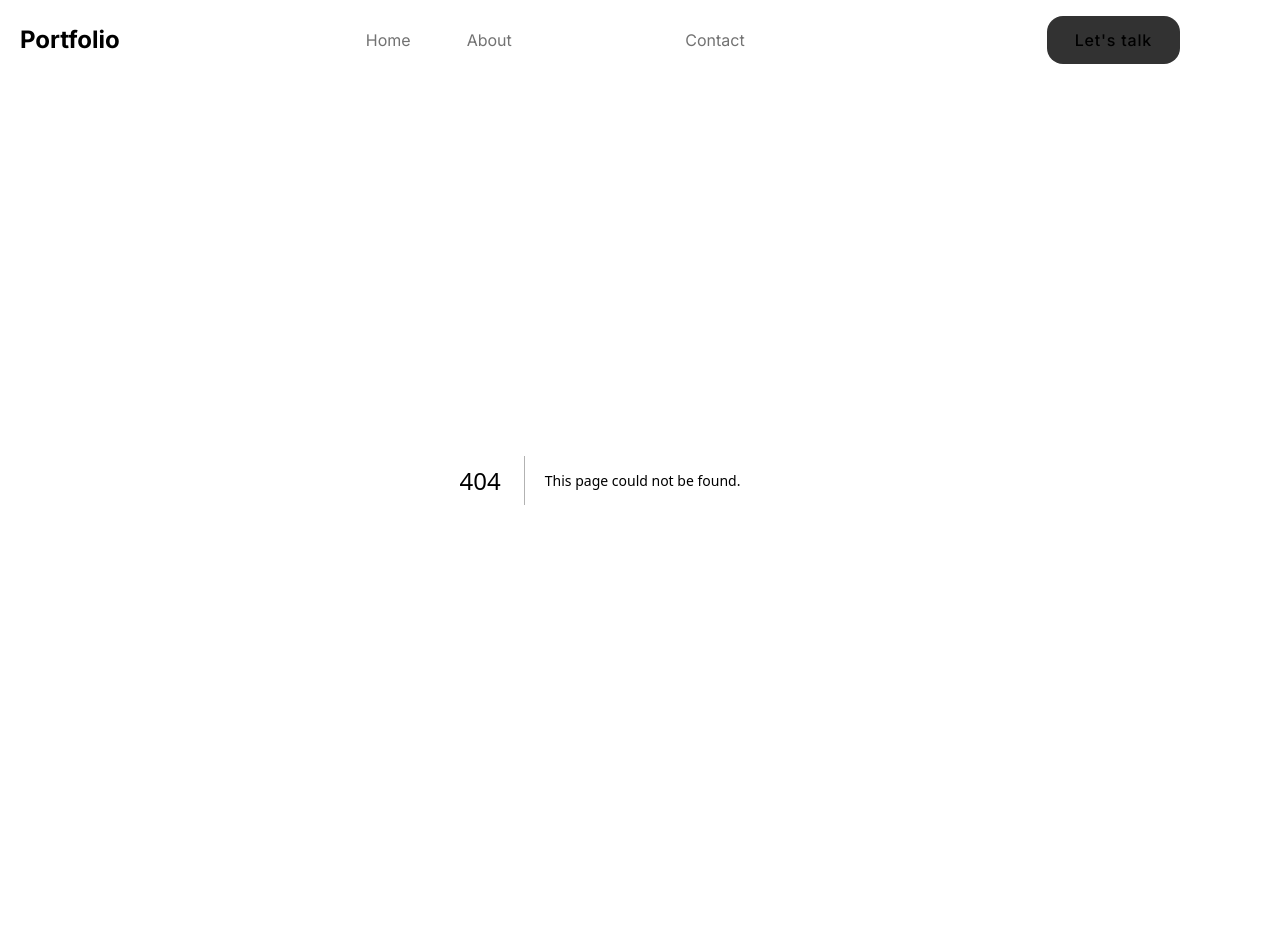
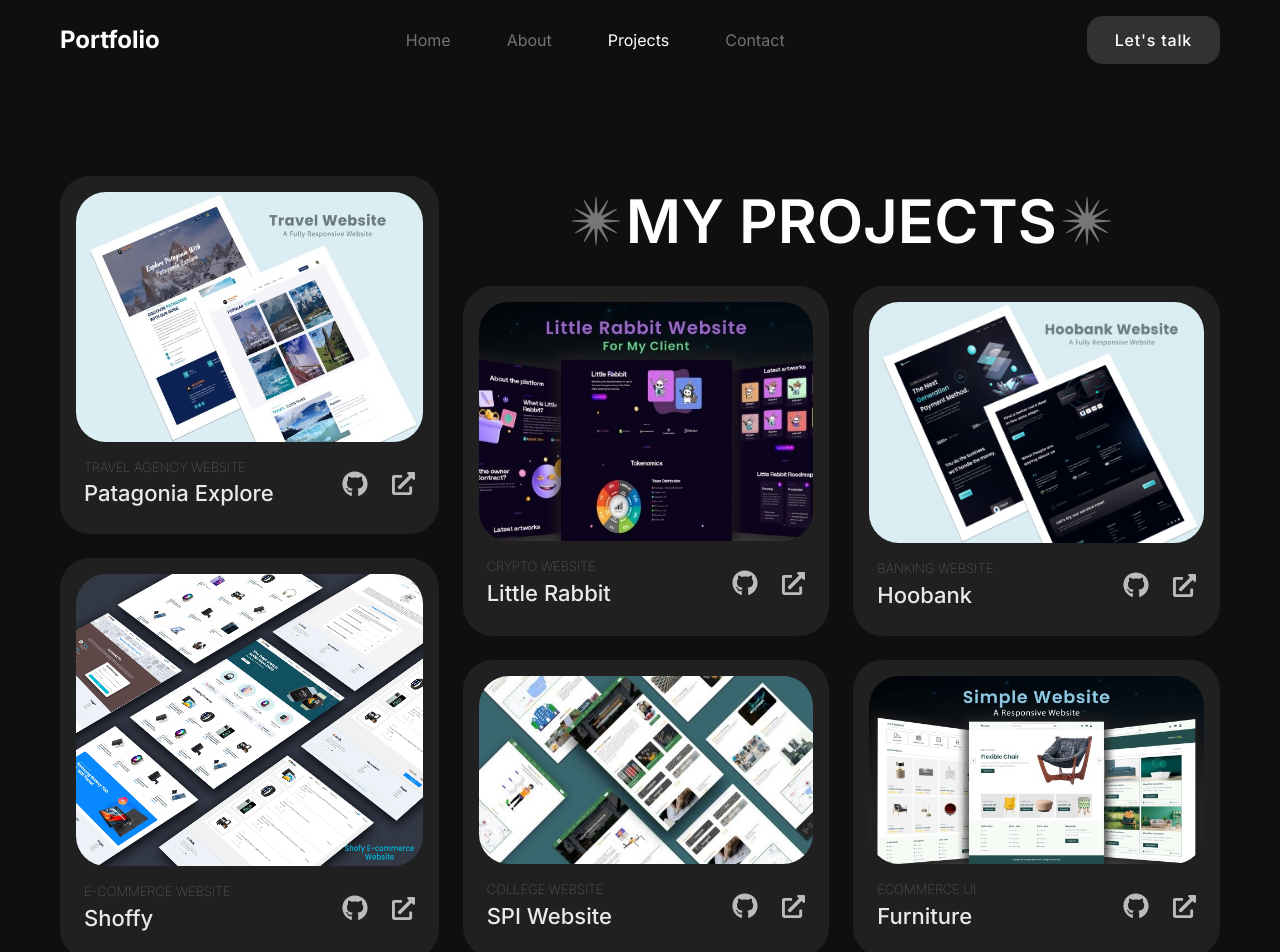
Before and after one commit to Shakiqurrahman/Portfolio-NextJS, a Next.js app: page /projects in a window 1280 px wide. Before the commit this address had no page. Shown: the top 952 px of the page. Built offline with nearby package versions, Linux system fonts and the light colour scheme.

Commit message:
projects page added

```diff
--- /dev/null
+++ b/src/app/projects/page.jsx
@@ -0,0 +1,217 @@
+import Image from "next/image";
+import Link from "next/link";
+import { FaExternalLinkAlt, FaGithub } from "react-icons/fa";
+
+import Image5 from "@/../public/assets/College website mockup.jpg";
+import Image4 from "@/../public/assets/Hoobank mockup.jpg";
+import Image6 from "@/../public/assets/img5.jpg";
+import Image3 from "@/../public/assets/Little Rabbit Mockup.jpg";
+import Image1 from "@/../public/assets/patagoniaexplore.jpg";
+import Image2 from "@/../public/assets/shofy e-commerce.jpg";
+import star from "@/../public/assets/star.png";
+
+const ProjectsPage = () => {
+  return (
+    <section className="max-width flex flex-col md:flex-row gap-6 mt-24">
+      <div className="md:hidden flex justify-center items-center mb-3">
+        <Image className="md:w-auto w-7" src={star} alt="star icon" />
+        <h1 className="uppercase sm:text-[40px] text-[25px] font-semibold mx-1.5">
+          My Projects
+        </h1>
+        <Image className="md:w-auto w-7" src={star} alt="star icon" />
+      </div>
+      <div className="md:w-1/3 flex flex-col">
+        {/* Image-1  */}
+        <div className="bg-[#202020] p-4 pb-6 rounded-[30px] mb-6">
+          <Image
+            className="w-full rounded-[30px] mb-4"
+            src={Image1}
+            alt="Project 1"
+          />
+          <div className="flex justify-between items-center  mx-2">
+            <div>
+              <p className="opacity-60 text-[13px] text-[#bcbcbc] uppercase font-thin">
+                Travel Agency Website
+              </p>
+              <h1 className="text-[22px] opacity-90 font-medium">
+                Patagonia Explore
+              </h1>
+            </div>
+            <span className="flex gap-6 items-center  ">
+              <Link
+                href="https://github.com/Md-TarikulIslam/travel"
+                target="_blank"
+              >
+                <FaGithub className="text-[26px] opacity-70 hover:opacity-100 duration-300" />
+              </Link>
+              <Link href="https://patagoniaexplore.com" target="_blank">
+                <FaExternalLinkAlt className="text-[23px] opacity-70 hover:opacity-100 duration-300" />
+              </Link>
+            </span>
+          </div>
+        </div>
+
+        {/* Image-2  */}
+        <div className="flex-1 bg-[#202020] p-4 pb-6 rounded-[30px]">
+          <Image
+            className="w-full lg:h-[280px] xl:h-[292px] rounded-[30px] mb-4"
+            src={Image2}
+            alt="Project 1"
+          />
+          <div className="flex justify-between items-center   mx-2">
+            <div>
+              <p className="opacity-60 text-[13px] text-[#bcbcbc] uppercase font-thin">
+                E-commerce Website
+              </p>
+              <h1 className="text-[22px] opacity-90 font-medium">Shoffy</h1>
+            </div>
+            <span className="flex gap-6 items-center  ">
+              <Link
+                href="https://github.com/Shakiqurrahman/shofy-ecommerce"
+                target="_blank"
+              >
+                <FaGithub className="text-[26px] opacity-70 hover:opacity-100 duration-300" />
+              </Link>
+              <Link href="https://shofy-ecommerce.netlify.app/" target="_blank">
+                <FaExternalLinkAlt className="text-[23px] opacity-70 hover:opacity-100 duration-300" />
+              </Link>
+            </span>
+          </div>
+        </div>
+      </div>
+      <div className="md:w-2/3">
+        <div className="hidden md:flex justify-center items-center mb-5">
+          <Image className="md:w-auto w-7" src={star} alt="star icon" />
+          <h1 className="uppercase lg:text-[60px] md:text-[40px] text-[25px] font-semibold mx-1.5">
+            My Projects
+          </h1>
+          <Image className="md:w-auto w-7" src={star} alt="star icon" />
+        </div>
+        <div className="wrapper grid grid-cols-1 md:grid-cols-2 gap-6">
+          {/* Image-3  */}
+          <div className="bg-[#202020] p-4 pb-6 rounded-[30px]">
+            <Image
+              className="w-full rounded-[30px] mb-4"
+              src={Image3}
+              alt="Project 1"
+            />
+            <div className="flex justify-between items-center   mx-2">
+              <div>
+                <p className="opacity-60 text-[13px] text-[#bcbcbc] uppercase font-thin">
+                  Crypto Website
+                </p>
+                <h1 className="text-[22px] opacity-90 font-medium">
+                  Little Rabbit
+                </h1>
+              </div>
+              <span className="flex gap-6 items-center  ">
+                <Link href="" target="_blank">
+                  <FaGithub className="text-[26px] opacity-70 hover:opacity-100 duration-300" />
+                </Link>
+                <Link href="" target="_blank">
+                  <FaExternalLinkAlt className="text-[23px] opacity-70 hover:opacity-100 duration-300" />
+                </Link>
+              </span>
+            </div>
+          </div>
+
+          {/* Image-4  */}
+          <div className="bg-[#202020] p-4 pb-6 rounded-[30px]">
+            <Image
+              className="w-full rounded-[30px] mb-4"
+              src={Image4}
+              alt="Project 1"
+            />
+            <div className="flex justify-between items-center  mx-2">
+              <div>
+                <p className="opacity-60 text-[13px] text-[#bcbcbc] uppercase font-thin">
+                  Banking Website
+                </p>
+                <h1 className="text-[22px] opacity-90 font-medium">Hoobank</h1>
+              </div>
+              <span className="flex gap-6 items-center  ">
+                <Link
+                  href="https://github.com/learnwithancor/hoobank-project"
+                  target="_blank"
+                >
+                  <FaGithub className="text-[26px] opacity-70 hover:opacity-100 duration-300" />
+                </Link>
+                <Link
+                  href="https://hoobank-online.netlify.app/"
+                  target="_blank"
+                >
+                  <FaExternalLinkAlt className="text-[23px] opacity-70 hover:opacity-100 duration-300" />
+                </Link>
+              </span>
+            </div>
+          </div>
+
+          {/* Image-5  */}
+          <div className="bg-[#202020] p-4 pb-6 rounded-[30px]">
+            <Image
+              className="w-full rounded-[30px] mb-4"
+              src={Image5}
+              alt="Project 1"
+            />
+            <div className="flex justify-between items-center  mx-2">
+              <div>
+                <p className="opacity-60 text-[13px] text-[#bcbcbc] uppercase font-thin">
+                  College Website
+                </p>
+                <h1 className="text-[22px] opacity-90 font-medium">
+                  SPI Website
+                </h1>
+              </div>
+              <span className="flex gap-6 items-center  ">
+                <Link
+                  href="https://github.com/Shakiqurrahman/spi-website"
+                  target="_blank"
+                >
+                  <FaGithub className="text-[26px] opacity-70 hover:opacity-100 duration-300" />
+                </Link>
+                <Link href="https://spi-website.netlify.app/" target="_blank">
+                  <FaExternalLinkAlt className="text-[23px] opacity-70 hover:opacity-100 duration-300" />
+                </Link>
+              </span>
+            </div>
+          </div>
+
+          {/* Image-6  */}
+          <div className="bg-[#202020] p-4 pb-6 rounded-[30px]">
+            <Image
+              className="w-full rounded-[30px] mb-4"
+              src={Image6}
+              alt="Project 1"
+            />
+            <div className="flex justify-between items-center  mx-2">
+              <div>
+                <p className="opacity-60 text-[13px] text-[#bcbcbc] uppercase font-thin">
+                  Ecommerce Ui
+                </p>
+                <h1 className="text-[22px] opacity-90 font-medium">
+                  Furniture
+                </h1>
+              </div>
+              <span className="flex gap-6 items-center  ">
+                <Link
+                  href="https://github.com/Shakiqurrahman/Furniture-Website"
+                  target="_blank"
+                >
+                  <FaGithub className="text-[26px] opacity-70 hover:opacity-100 duration-300" />
+                </Link>
+                <Link
+                  href="https://shakiqurrahman.github.io/Furniture/"
+                  target="_blank"
+                >
+                  <FaExternalLinkAlt className="text-[23px] opacity-70 hover:opacity-100 duration-300" />
+                </Link>
+              </span>
+            </div>
+          </div>
+        </div>
+      </div>
+    </section>
+  );
+};
+
+export default ProjectsPage;
```
